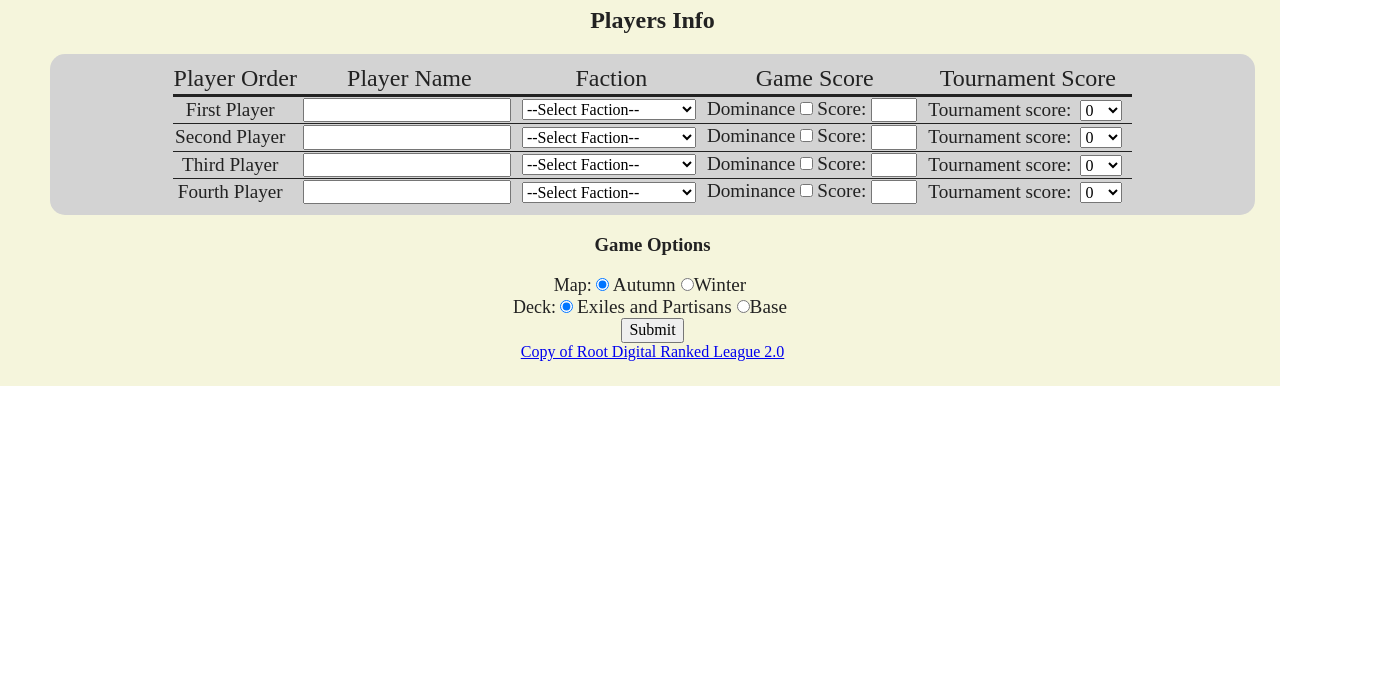
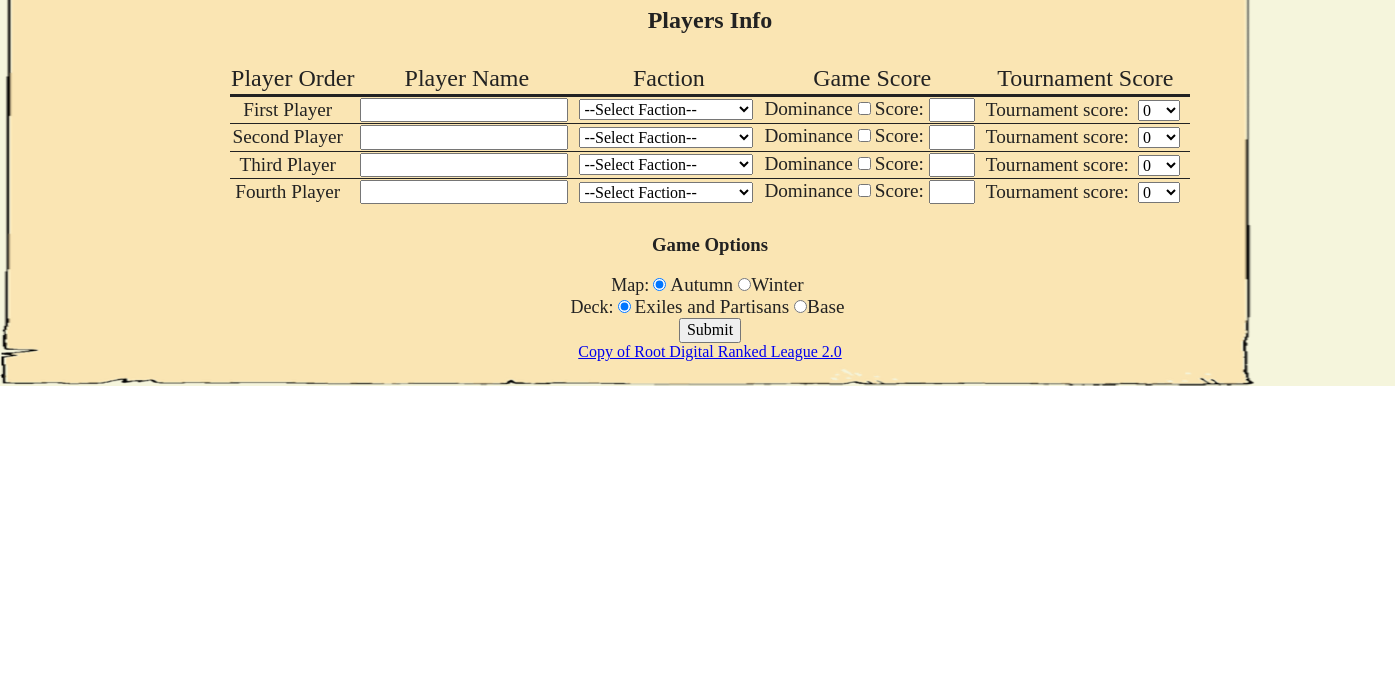
Before and after one commit to tad604/DigitalLeagueEntryForm, a website built with Parcel: page index.html in a window 1280 px wide. Shown: the part 108-800 px from the top of the page, 1395 px wide, since content can reach past the window. Built offline with nearby package versions, Linux system fonts and the light colour scheme.

Commit message:
Update main.css
messing with style

```diff
--- a/css/main.css
+++ b/css/main.css
@@ -20,7 +20,7 @@ table {
 div.players {
   padding: 10px 10px 10px 10px;
   border-radius: 15px;
-  background-color: lightgray;
+ /* background-color: lightgray;*/
 }
 
 tr {
@@ -40,12 +40,12 @@ thead > tr:last-child{
 }
 
 form{
- /* background-image: url("/img/Medium_Box.png");
+  background-image: url("/img/Medium_Box.png");
   background-repeat: no-repeat;
   background-size: 90% 100%;
   background-position: left top;
 
-  min-width: 1320px;*/
+  min-width: 1320px;
   background-color: beige;
   text-align: center;
   padding: 10px 25px 25px 50px;
```
